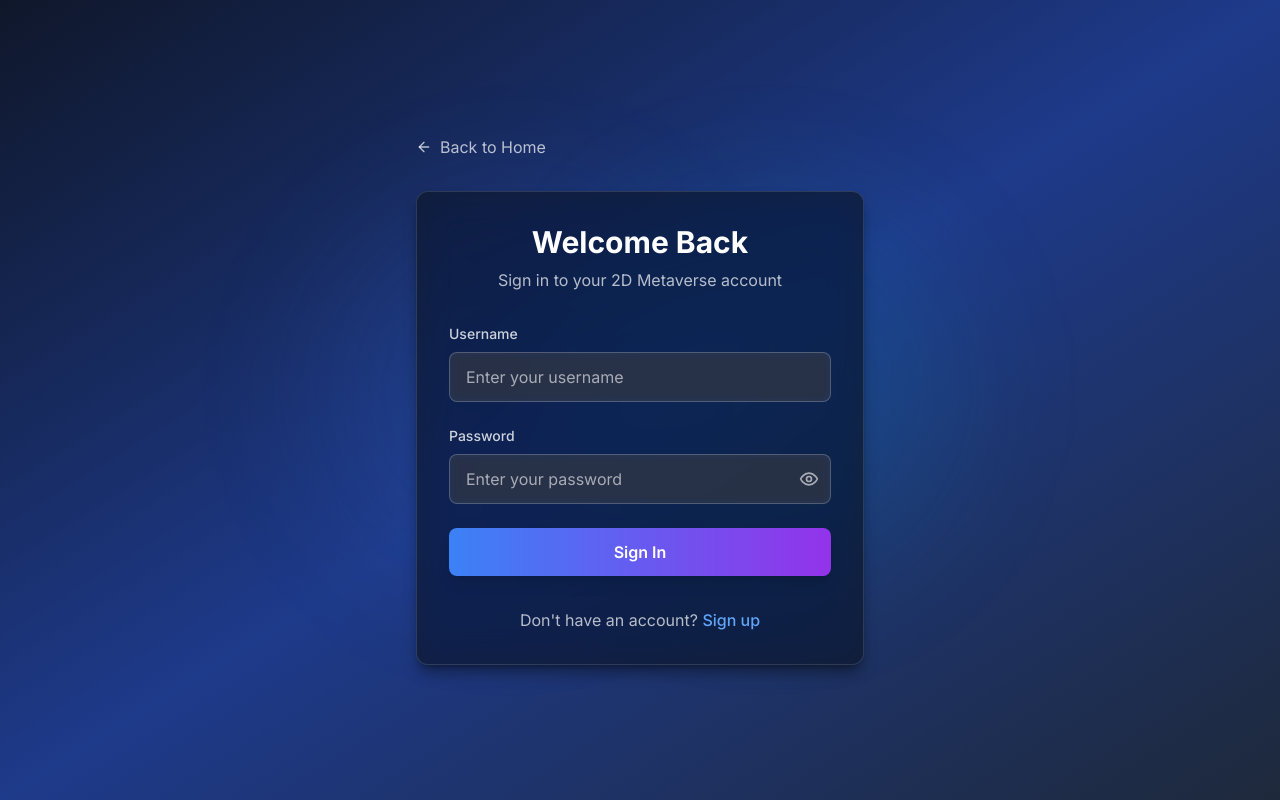
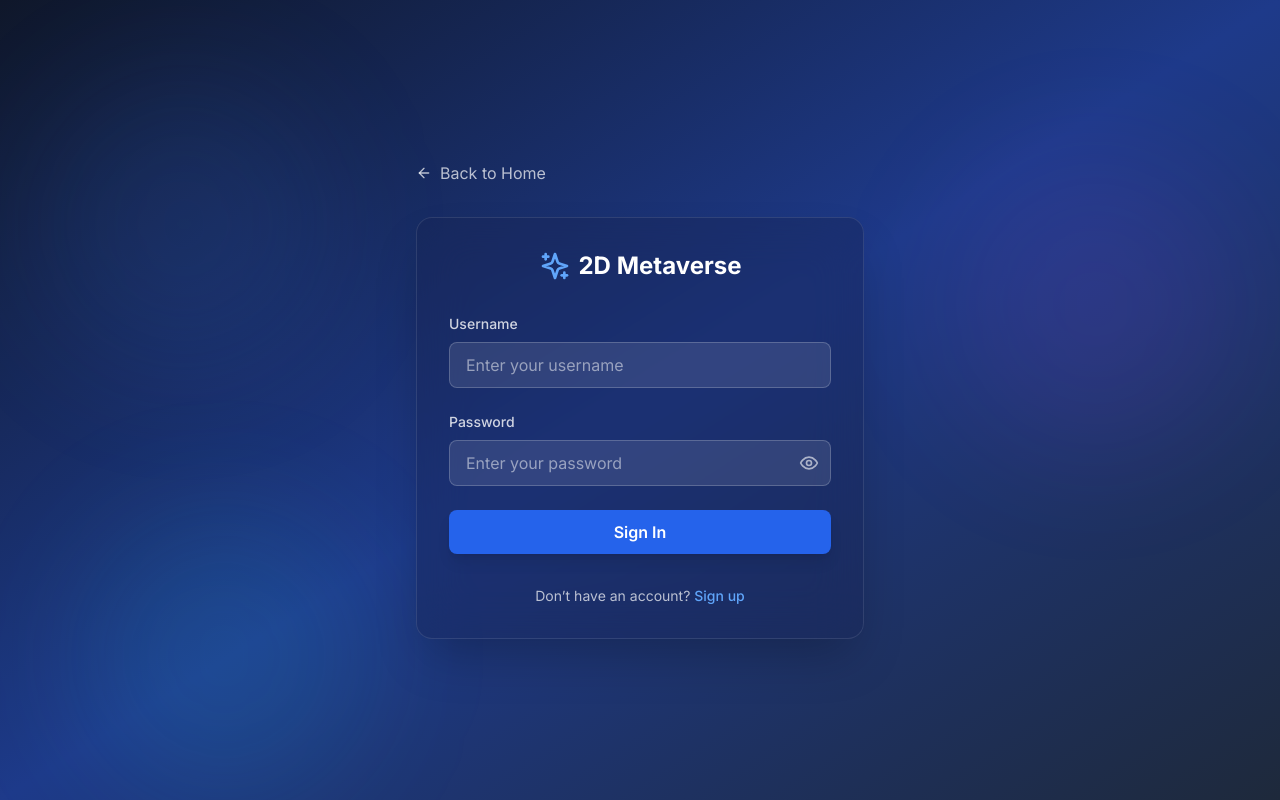
Before and after one commit to gautam-divyanshu/2d-metaverse, a React (Vite) app in the folder apps/frontend/: page /signin in a window 1280 px wide. Built offline with nearby package versions, Linux system fonts and the light colour scheme.

Commit message:
redesign sign in page

```diff
--- a/apps/frontend/src/pages/SignInPage.tsx
+++ b/apps/frontend/src/pages/SignInPage.tsx
@@ -1,7 +1,7 @@
 import { useState, useEffect } from 'react'
 import { motion } from 'framer-motion'
 import { Link, useNavigate } from 'react-router-dom'
-import { Eye, EyeOff, ArrowLeft, Loader2 } from 'lucide-react'
+import { Eye, EyeOff, ArrowLeft, Loader2, Sparkles } from 'lucide-react'
 import { useAuth } from '../contexts/AuthContext'
 
 export const SignInPage = () => {
@@ -77,19 +77,18 @@ export const SignInPage = () => {
   }
 
   return (
-    <div className="min-h-screen bg-gradient-to-br from-slate-900 via-blue-900 to-slate-800 flex items-center justify-center p-6">
-      {/* Background decoration */}
-      <div className="absolute inset-0 overflow-hidden">
-        <div className="absolute top-1/4 left-1/4 w-96 h-96 bg-blue-500/10 rounded-full blur-3xl animate-float"></div>
-        <div className="absolute bottom-1/4 right-1/4 w-96 h-96 bg-cyan-500/10 rounded-full blur-3xl animate-float" style={{ animationDelay: '2s' }}></div>
-      </div>
+    <div className="relative min-h-screen flex items-center justify-center bg-gradient-to-br from-slate-900 via-blue-900 to-slate-800 overflow-hidden p-6">
+      {/* Animated background blobs */}
+      <div className="absolute top-20 left-10 w-72 h-72 bg-blue-500/10 rounded-full blur-3xl animate-[blob_7s_infinite]" />
+      <div className="absolute top-40 right-10 w-72 h-72 bg-purple-500/10 rounded-full blur-3xl animate-[blob_7s_infinite_2s]" />
+      <div className="absolute bottom-0 left-20 w-72 h-72 bg-cyan-400/10 rounded-full blur-3xl animate-[blob_7s_infinite_4s]" />
 
       <motion.div
-        initial={{ opacity: 0, y: 20 }}
+        initial={{ opacity: 0, y: 30 }}
         animate={{ opacity: 1, y: 0 }}
+        transition={{ duration: 0.6 }}
         className="relative z-10 w-full max-w-md"
       >
-        {/* Back to home */}
         <Link
           to="/"
           className="inline-flex items-center text-white/70 hover:text-white mb-8 transition-colors"
@@ -98,11 +97,12 @@ export const SignInPage = () => {
           Back to Home
         </Link>
 
-        {/* Sign in form */}
-        <div className="glass-effect p-8">
+        <div className="backdrop-blur-xl bg-blue-950/40 border border-white/10 shadow-2xl rounded-2xl p-8">
           <div className="text-center mb-8">
-            <h1 className="text-3xl font-bold text-white mb-2">Welcome Back</h1>
-            <p className="text-white/70">Sign in to your 2D Metaverse account</p>
+            <div className="flex justify-center space-x-2">
+              <Sparkles className="w-8 h-8 text-blue-400" />
+              <span className="text-2xl font-bold text-white">2D Metaverse</span>
+            </div>
           </div>
 
           {error && (
@@ -126,9 +126,9 @@ export const SignInPage = () => {
                 name="username"
                 value={formData.username}
                 onChange={handleInputChange}
-                className="input-field"
                 placeholder="Enter your username"
                 required
+                className="w-full bg-white/10 border border-white/20 rounded-lg px-4 py-2.5 text-white placeholder-white/50 focus:bg-white/15 focus:border-cyan-400 focus:outline-none transition-all duration-300"
               />
             </div>
 
@@ -143,9 +143,9 @@ export const SignInPage = () => {
                   name="password"
                   value={formData.password}
                   onChange={handleInputChange}
-                  className="input-field pr-12"
                   placeholder="Enter your password"
                   required
+                  className="w-full bg-white/10 border border-white/20 rounded-lg px-4 py-2.5 text-white placeholder-white/50 focus:bg-white/15 focus:border-cyan-400 focus:outline-none transition-all duration-300 pr-12"
                 />
                 <button
                   type="button"
@@ -160,7 +160,11 @@ export const SignInPage = () => {
             <button
               type="submit"
               disabled={isLoading}
-              className="btn-primary w-full flex items-center justify-center"
+              className={`w-full flex items-center justify-center font-semibold text-white rounded-lg py-2.5 transition-all duration-300 shadow-lg ${
+                isLoading
+                  ? "bg-gradient-to-r from-blue-600 to-blue-400 opacity-70 cursor-not-allowed"
+                  : "bg-blue-600 hover:bg-blue-700"
+              }`}
             >
               {isLoading ? (
                 <>
@@ -173,14 +177,15 @@ export const SignInPage = () => {
             </button>
           </form>
 
-          <div className="mt-8 text-center">
-            <p className="text-white/70">
-              Don't have an account?{' '}
-              <Link to="/signup" className="text-blue-400 hover:text-blue-300 font-medium transition-colors">
-                Sign up
-              </Link>
-            </p>
-          </div>
+          <p className="text-center text-sm text-white/70 mt-8">
+            Don’t have an account?{" "}
+            <Link
+              to="/signup"
+              className="text-blue-400 hover:text-blue-500 font-medium transition-colors"
+            >
+              Sign up
+            </Link>
+          </p>
         </div>
       </motion.div>
     </div>
```
